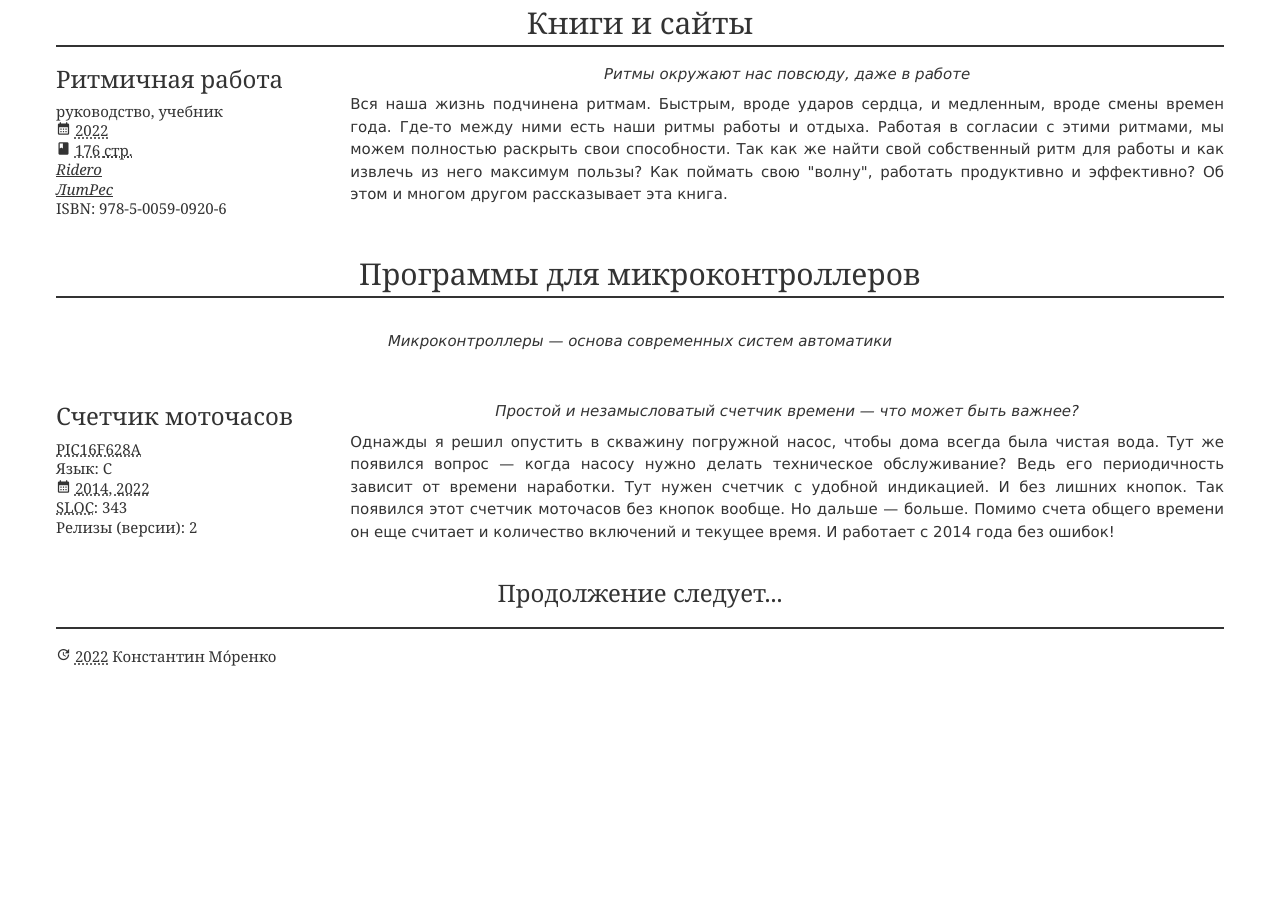
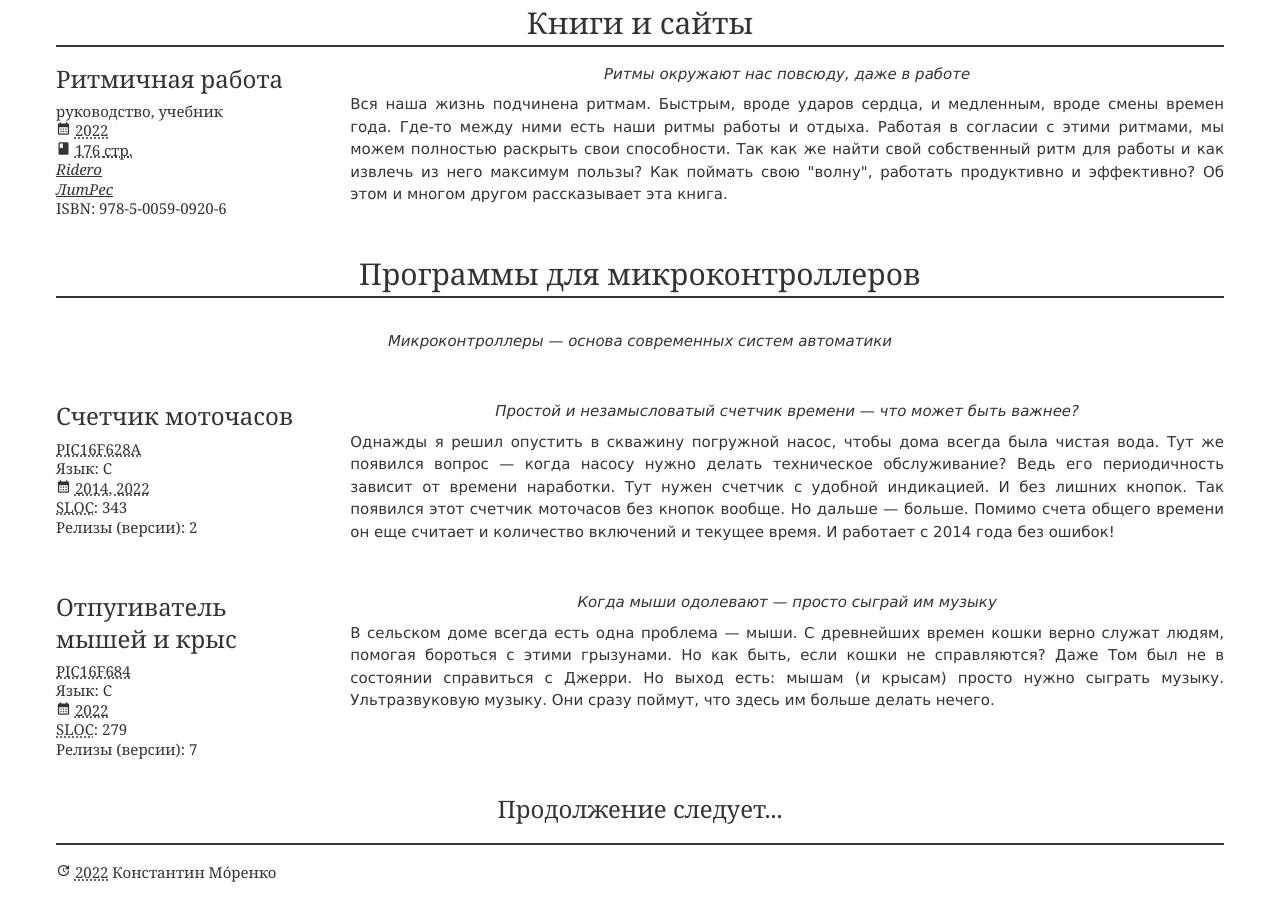
Before and after one commit to konstantin-morenko/jresume, a Jekyll site: the page built from index.md, in a window 1280 px wide and 900 px high, scrolled down 6311 px. Built offline with Jekyll 4.4.1, drawn with Linux system fonts in a browser that asks for light colours; before the commit the page ends 6995 px from its top, so only the background shows below that.

Commit message:
Rat repeller

```diff
--- a/_data/microchip.yml
+++ b/_data/microchip.yml
@@ -22,3 +22,20 @@ cards:
     моточасов без кнопок вообще.  Но дальше — больше.  Помимо счета
     общего времени он еще считает и количество включений и текущее
     время.  И работает с 2014 года без ошибок!
+
+- name: Отпугиватель мышей и крыс
+  platform: PIC16F684
+  years: 2022
+  language: C
+  SLOC: 279
+  releases: 7
+
+  quote: Когда мыши одолевают — просто сыграй им музыку
+  description: |
+
+    В сельском доме всегда есть одна проблема — мыши.  С древнейших
+    времен кошки верно служат людям, помогая бороться с этими
+    грызунами.  Но как быть, если кошки не справляются?  Даже Том был
+    не в состоянии справиться с Джерри.  Но выход есть: мышам (и
+    крысам) просто нужно сыграть музыку.  Ультразвуковую музыку.  Они
+    сразу поймут, что здесь им больше делать нечего.
```
